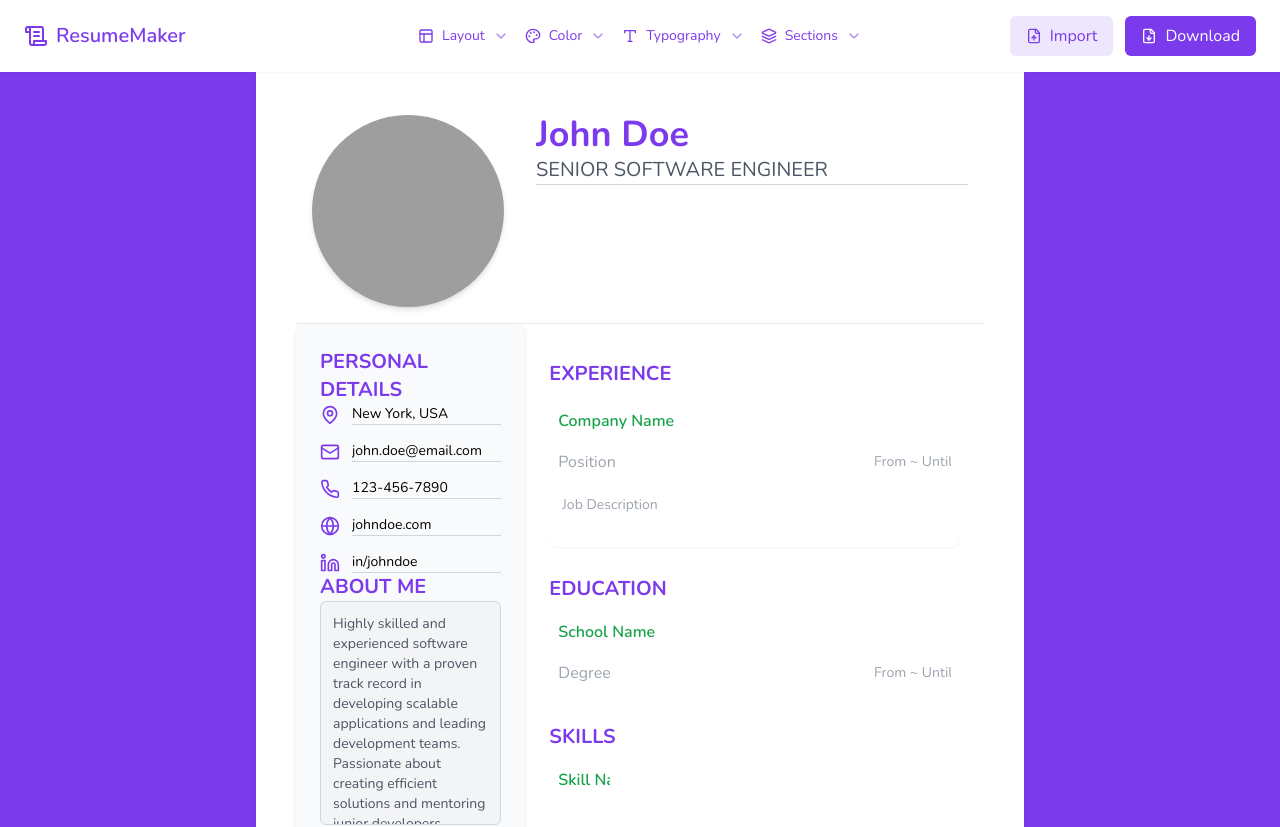
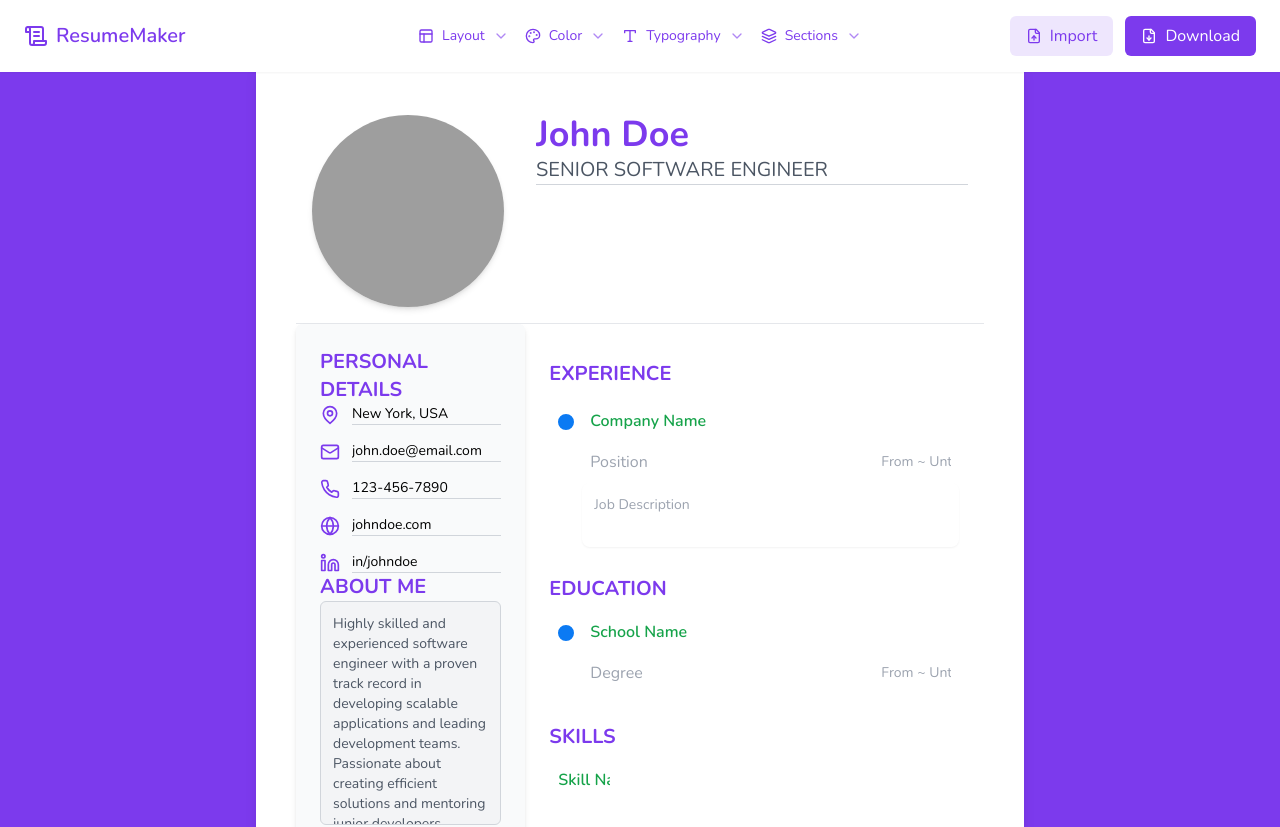
Before and after one commit to elderNova126/AiResumeMaker, a React (Vite) app: page / in a window 1280 px wide. Shown: the top 827 px of the page. Built offline with nearby package versions, Linux system fonts and the light colour scheme; grey boxes are pictures that could not be loaded.

Commit message:
font size & time line

```diff
--- a/src/components/Educations.tsx
+++ b/src/components/Educations.tsx
@@ -87,35 +87,34 @@ const Educations: React.FC<{
                         <>
                           <button
                             type="button"
-                            className="absolute -top-3 right-9 hidden group-hover:flex items-center justify-center w-6 h-6 bg-red-500 text-white rounded-full shadow-md hover:bg-red-600 focus:outline-none focus:ring-2 focus:ring-offset-2 focus:ring-red-400 transition-all"
+                            className="zorder-top absolute -top-3 right-9 hidden group-hover:flex items-center justify-center w-6 h-6 bg-red-500 text-white rounded-full shadow-md hover:bg-red-600 focus:outline-none focus:ring-2 focus:ring-offset-2 focus:ring-red-400 transition-all"
                             onClick={() => removeEducation(index)}
                             aria-label="Remove Education"
                           >
                             <Trash className="h-4 w-4" />
                           </button>
                           <div
-                            className="absolute -top-3 right-16 hidden group-hover:flex items-center justify-center w-6 h-6 bg-red-500 text-white rounded-full shadow-md hover:bg-red-600 focus:outline-none focus:ring-2 focus:ring-offset-2 focus:ring-red-400 transition-all"
-                            {...provided.dragHandleProps}
-                          >
-                            M
-                          </div>
+                            className="zorder-top absolute -top-3 right-16 hidden group-hover:flex items-center justify-center w-6 h-6 bg-red-500 text-white rounded-full shadow-md hover:bg-red-600 focus:outline-none focus:ring-2 focus:ring-offset-2 focus:ring-red-400 transition-all"
+                            {...provided.dragHandleProps}> M </div>
                         </>
                       )}
                       <button
                         type="button"
-                        className="absolute -top-3 right-2 hidden group-hover:flex items-center justify-center w-6 h-6 bg-emerald-500 text-white rounded-full shadow-md hover:bg-emerald-600 focus:outline-none focus:ring-2 focus:ring-offset-2 focus:ring-emerald-400 transition-all"
+                        className="zorder-top absolute -top-3 right-2 hidden group-hover:flex items-center justify-center w-6 h-6 bg-emerald-500 text-white rounded-full shadow-md hover:bg-emerald-600 focus:outline-none focus:ring-2 focus:ring-offset-2 focus:ring-emerald-400 transition-all"
                         onClick={addEducation}
                         aria-label="Add Education"
                       >
                         +
                       </button>
-
+                      <div style={{paddingLeft: "2rem"}}>
+                        <div style={{position:"relative"}}>
+                            <div className="timeline_bola color_estrellas"></div>
                       <AutoResizeField
                         defaultValue={education.school}
                         className="p-2 textEdit font-semibold placeholder-green-600 text-green-600 border-b border-transparent hover:border-gray-300 focus:border-emerald-500 focus:outline-none rounded-md transition ease-in-out duration-200"
                         placeholder="School Name"
                       />
-
+                      </div>
                       <div className="flex justify-between gap-4">
                         <AutoResizeField
                           defaultValue={education.degree}
@@ -129,6 +128,10 @@ const Educations: React.FC<{
                           placeholder="From ~ Until"
                         />
                       </div>
+                      {educations.length > 1 && (educations.length-1 > index) && (
+                      <div className="timeline_linea"></div>
+                      )}
+                    </div>
                     </div>
                   )}
                 </Draggable>
--- a/src/components/Experiences.tsx
+++ b/src/components/Experiences.tsx
@@ -88,14 +88,14 @@ const Experiences: React.FC<{
                         <>
                           <button
                             type="button"
-                            className="absolute -top-3 right-9 hidden group-hover:flex items-center justify-center w-6 h-6 bg-red-500 text-white rounded-full shadow-md hover:bg-red-600 focus:outline-none focus:ring-2 focus:ring-offset-2 focus:ring-red-400 transition-all"
+                            className="zorder-top absolute -top-3 right-9 hidden group-hover:flex items-center justify-center w-6 h-6 bg-red-500 text-white rounded-full shadow-md hover:bg-red-600 focus:outline-none focus:ring-2 focus:ring-offset-2 focus:ring-red-400 transition-all"
                             onClick={() => removeExperience(index)}
                             aria-label="Remove Experience"
                           >
                             -
                           </button>
                           <div
-                            className="absolute -top-3 right-16 hidden group-hover:flex items-center justify-center w-6 h-6 bg-red-500 text-white rounded-full shadow-md hover:bg-red-600 focus:outline-none focus:ring-2 focus:ring-offset-2 focus:ring-red-400 transition-all"
+                            className="zorder-top absolute -top-3 right-16 hidden group-hover:flex items-center justify-center w-6 h-6 bg-red-500 text-white rounded-full shadow-md hover:bg-red-600 focus:outline-none focus:ring-2 focus:ring-offset-2 focus:ring-red-400 transition-all"
                             {...provided.dragHandleProps}
                           >
                             M
@@ -104,19 +104,20 @@ const Experiences: React.FC<{
                       )}
                       <button
                         type="button"
-                        className="absolute -top-3 right-2 hidden group-hover:flex items-center justify-center w-6 h-6 bg-emerald-500 text-white rounded-full shadow-md hover:bg-emerald-600 focus:outline-none focus:ring-2 focus:ring-offset-2 focus:ring-emerald-400 transition-all"
+                        className="zorder-top absolute -top-3 right-2 hidden group-hover:flex items-center justify-center w-6 h-6 bg-emerald-500 text-white rounded-full shadow-md hover:bg-emerald-600 focus:outline-none focus:ring-2 focus:ring-offset-2 focus:ring-emerald-400 transition-all"
                         onClick={addExperience}
                         aria-label="Add Experience"
                       >
                         +
                       </button>
-
-                      <AutoResizeField
-                        defaultValue={experience.company}
-                        className="p-2 textEdit font-semibold placeholder-green-600 text-green-600 border-b border-transparent hover:border-gray-300 focus:border-emerald-500 focus:outline-none rounded-md transition ease-in-out duration-200"
-                        placeholder="Company Name"
-                      />
-
+                      <div style={{paddingLeft: "2rem"}}>
+                      <div style={{position:"relative"}}>
+                          <div className="timeline_bola color_estrellas"></div>
+                            <AutoResizeField
+                              defaultValue={experience.company}
+                              className="p-2 textEdit font-semibold placeholder-green-600 text-green-600 border-b border-transparent hover:border-gray-300 focus:border-emerald-500 focus:outline-none rounded-md transition ease-in-out duration-200"
+                              placeholder="Company Name"/>
+                      </div>
                       <div className="flex justify-between gap-4">
                         <AutoResizeField
                           defaultValue={experience.position}
@@ -130,13 +131,16 @@ const Experiences: React.FC<{
                           placeholder="From ~ Until"
                         />
                       </div>
-
                       <AutoResizeField
                         type="textarea"
                         defaultValue={experience.description}
                         className="p-3 textEdit w-full text-sm text-gray-600 border-b border-transparent rounded-lg focus:border-emerald-500 focus:outline-none shadow-sm transition ease-in-out duration-200"
                         placeholder="Job Description"
                       />
+                      </div>
+                      {experiences.length > 1 && (experiences.length-1 > index) && (
+                      <div className="timeline_linea"></div>
+                      )}
                     </div>
                   )}
                 </Draggable>
--- a/src/components/Header.tsx
+++ b/src/components/Header.tsx
@@ -126,7 +126,7 @@ const Header: React.FC<HeaderProps> = ({
               value={currentTypography.font}
               options={fontOptions}
               onChange={(value) =>
-                onTypographyChange({ ...currentTypography, font: value })
+                onTypographyChange(value)
               }
               onDropdownToggle={handleDropdownToggle}
               color={currentColor}
--- a/src/components/SelectorButton.tsx
+++ b/src/components/SelectorButton.tsx
@@ -9,7 +9,7 @@ interface SelectorButtonProps {
   label: string;
   value: string;
   options: { value: string; label: string }[];
-  onChange: (value: string) => void;
+  onChange: (value: { font: string; size: string }) => void;
   color?: string;
   className?: string;
   onDropdownToggle?: (isOpen: boolean) => void;
@@ -79,7 +79,7 @@ const SelectorButton = ({
           options={options}
           onChange={(newValue) => {
             setTypographyValue(newValue);
-            onChange(newValue.font);
+            onChange(newValue);
           }}
         />
       ) : isOpen && (
--- a/src/index.css
+++ b/src/index.css
@@ -37,3 +37,44 @@ body {
 .p-l-2 {
   padding-left: 0.25rem;
 }
+.zorder-top {
+  z-index: 9999;
+}
+
+.timeline_linea {
+  position: absolute;
+  height: 100%;
+  width: 0.3rem;
+  background: #000;
+  left: 0.8rem;
+  top: 2.5rem;
+  opacity: 0.2;
+}
+
+.timeline_bola {
+  width: 2rem;
+  height: 2rem;
+  background: #000;
+  border-radius: 3rem;
+  position: absolute;
+  z-index: 1;
+  left: -2rem;
+  margin: 0 auto;
+  position: absolute;
+  top: 50%;
+  transform: translateY(-50%);
+  -webkit-transform: translateY(-50%);
+  text-align: center;
+  border: 0.55rem solid #fff;
+}
+
+.color_estrellas {
+  background: #0b7af3;
+}
+
+.timeline_bola:before {
+  content: "";
+  width: 2rem;
+  height: 2rem;
+  background: #fff;
+}
--- a/src/utils/typography.ts
+++ b/src/utils/typography.ts
@@ -21,9 +21,9 @@ export const getFontFamily = (font: string): string => {
 
 export const getFontSize = (size: string): string => {
   const sizes: Record<string, string> = {
-    'small': '0.875rem',
+    'small': '0.75rem',
     'medium': '1rem',
-    'big': '1.125rem'
+    'big': '1.25rem'
   };
   return sizes[size] || sizes['medium'];
 };
```
